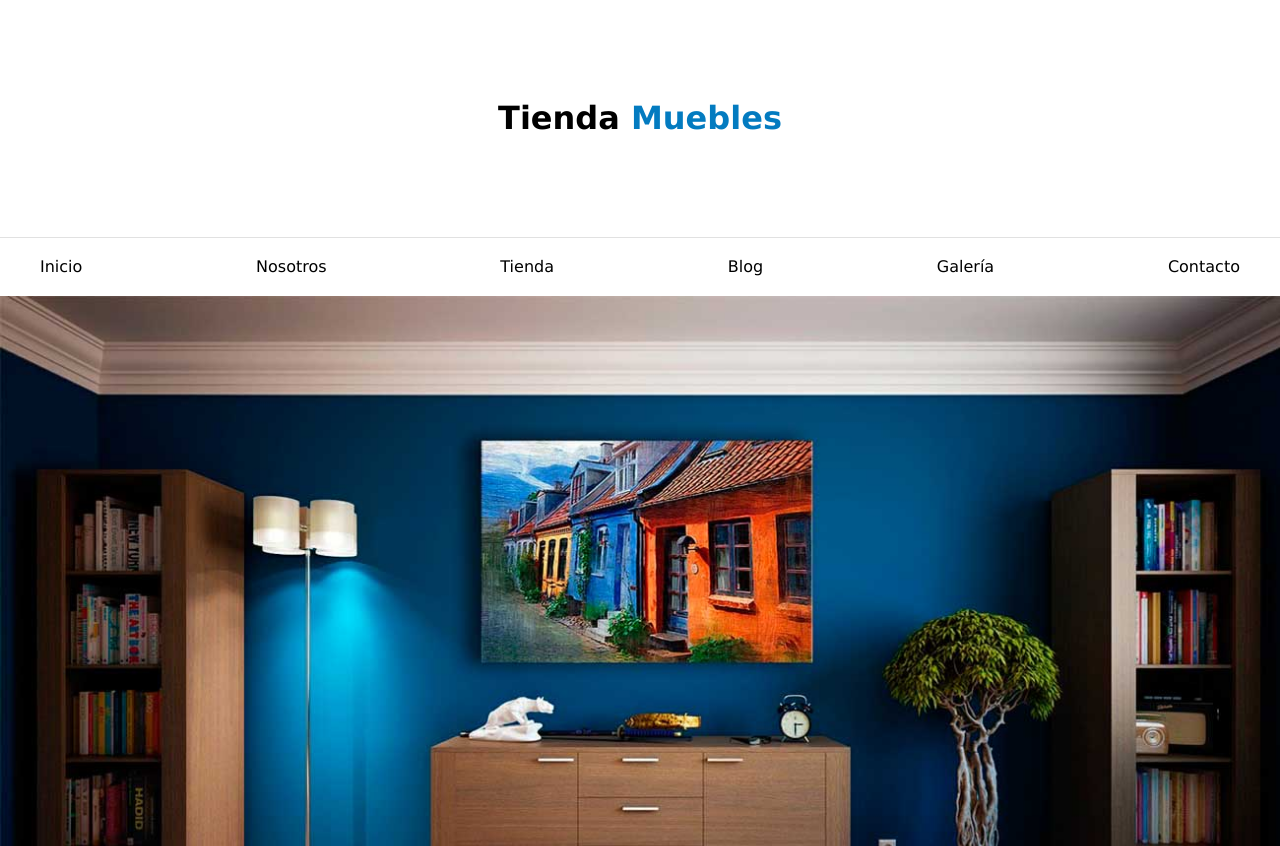
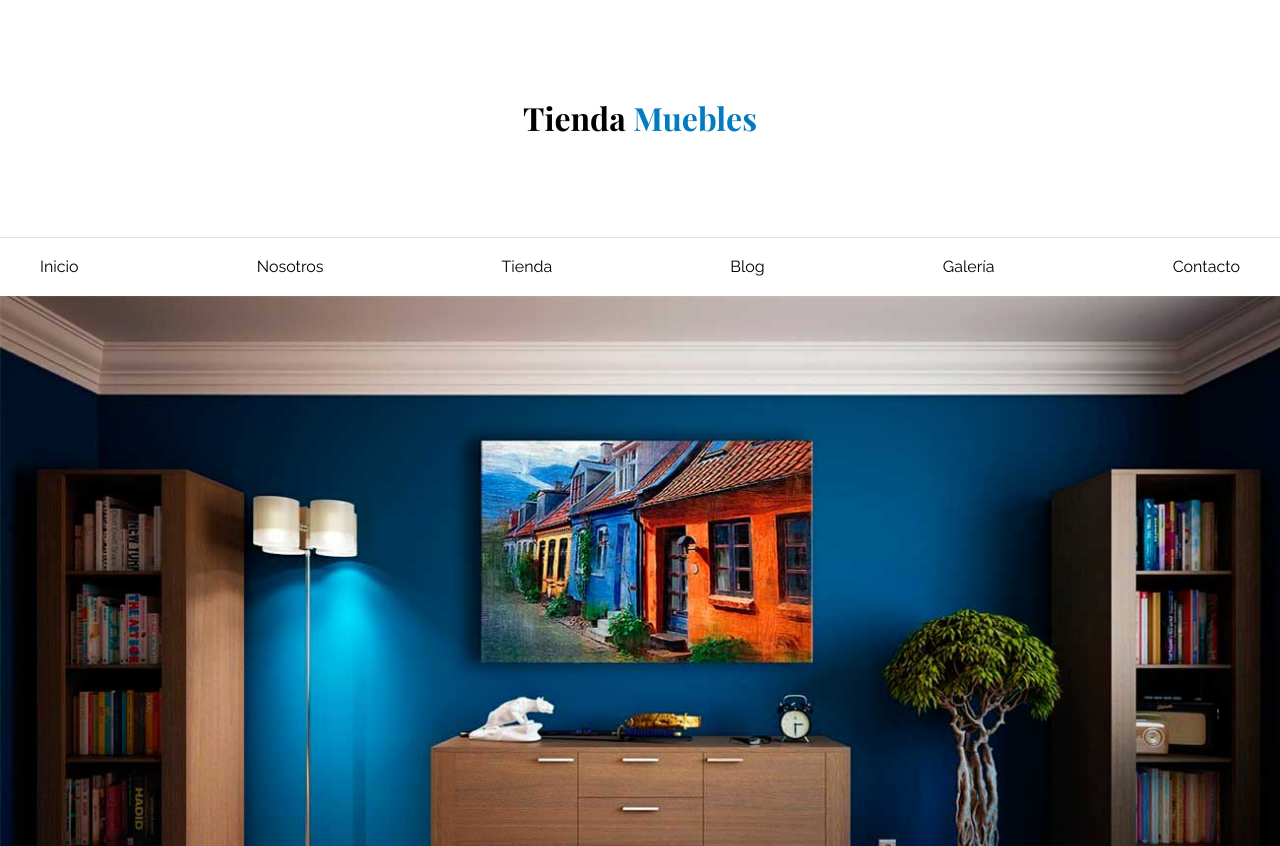
Before and after one commit to kfabianparedes/css-projects, a plain HTML site: page index.html in a window 1280 px wide. Shown: the top 846 px of the page. Drawn offline with nearby package versions, Linux system fonts and the light colour scheme.

Commit message:
Home page with two fonts

```diff
--- a/css/style.css
+++ b/css/style.css
@@ -7,10 +7,17 @@ html {
 }
 
 body{
-    font-family: Verdana, Geneva, Tahoma, sans-serif;
+    font-family: 'Raleway', sans-serif;
 }
 
 /* Globales */
+h1,
+h2,
+h3{
+    font-family: 'Playfair Display', sans-serif;
+}
+
+
 a{
     text-decoration: none;
     color: #000;
--- a/index.html
+++ b/index.html
@@ -7,9 +7,9 @@
     <title>Ecommerce - Home</title>
     <link rel="stylesheet" href="css/normalize.css">
     <link rel="stylesheet" href="css/style.css">
-    <!-- <link rel="preconnect" href="https://fonts.googleapis.com"> -->
-    <!-- <link rel="preconnect" href="https://fonts.gstatic.com" crossorigin> -->
-    <!-- <link href="https://fonts.googleapis.com/css2?family=Playfair+Display:wght@700&family=Raleway:wght@400;700;900&display=swap" rel="stylesheet"> -->
+    <link rel="preconnect" href="https://fonts.googleapis.com">
+    <link rel="preconnect" href="https://fonts.gstatic.com" crossorigin>
+    <link href="https://fonts.googleapis.com/css2?family=Playfair+Display:wght@700&family=Raleway:wght@400;700;900&display=swap" rel="stylesheet">
 </head>
 <body>
     <header>
```
